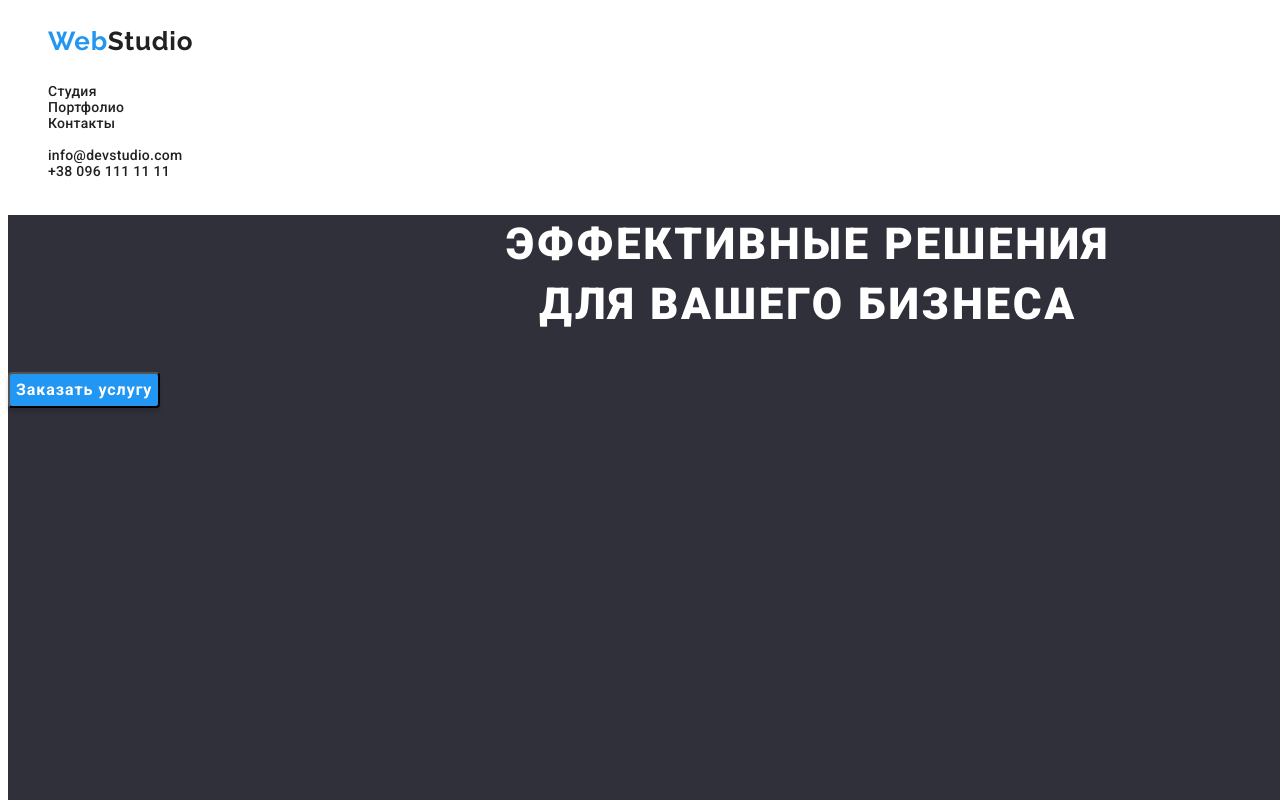
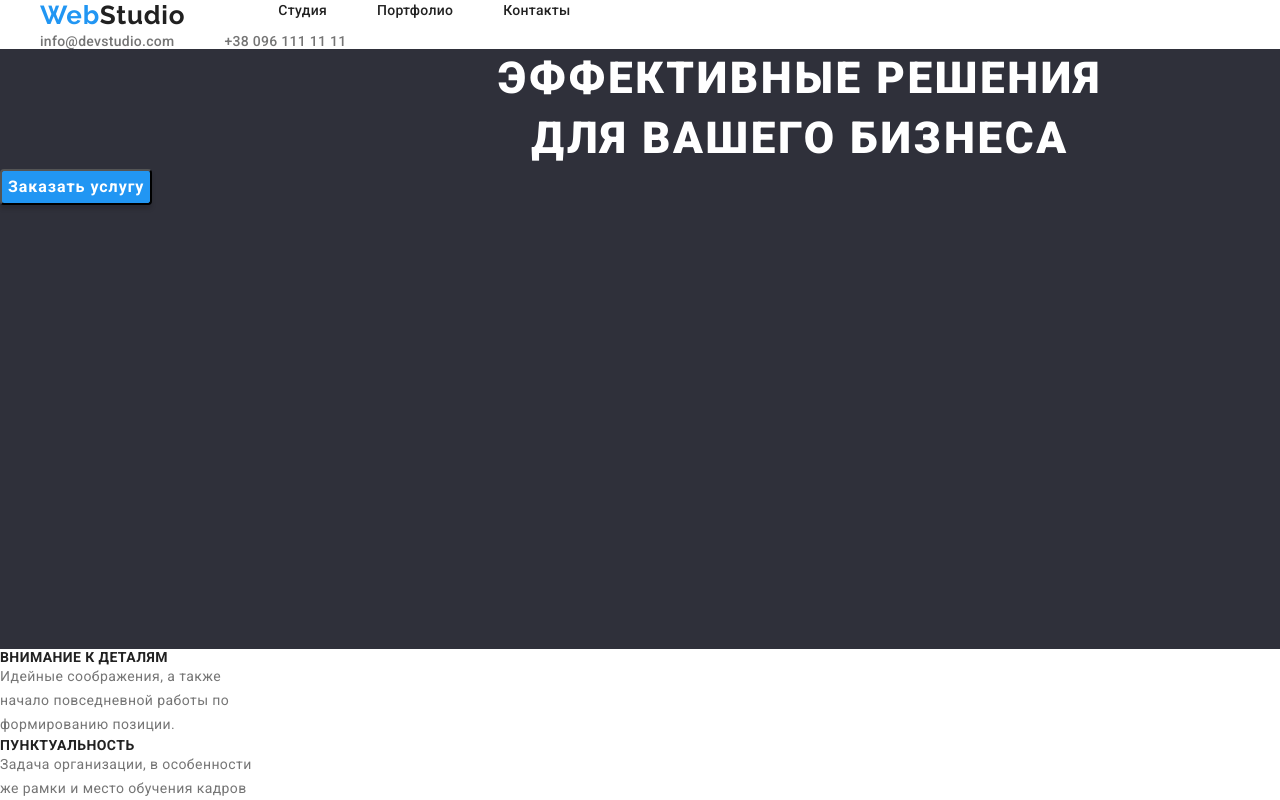
Before and after one commit to Anastasia6588/goit-markup-hw3, a plain HTML site: page index.html in a window 1280 px wide. Shown: the top 800 px of the page. Drawn offline with nearby package versions, Linux system fonts and the light colour scheme.

Commit message:
commit-1

```diff
--- a/css/styles.css
+++ b/css/styles.css
@@ -5,8 +5,24 @@
 	--light-text-color: #ffffff;
 }
 
-ul {
+h1,
+h2,
+h3,
+h4,
+h5,
+h6 {
+	margin: 0;
+}
+
+ul,
+ol {
 	text-decoration: none;
+	margin: 0;
+	padding: 0;
+}
+
+p {
+	margin: 0;
 }
 
 a {
@@ -14,16 +30,37 @@ a {
 	color: var(--main-text-color);
 }
 
+img {
+	display: block;
+}
+
+.header {
+	display: flex;
+	align-items: center;
+}
+
+.navigation-container {
+	width: 1200px;
+	margin: 0 auto;
+}
+
+.navigetion {
+	display: flex;
+	align-items: center;
+}
+
 .header-navigation {
 	list-style-type: none;
+	display: flex;
 }
 
-.logo {
+.logo-header {
 	font-family: Raleway;
 	font-weight: bold;
 	font-size: 26px;
 	line-height: 1.192;
 	letter-spacing: 0.03em;
+	margin-right: 93px;
 }
 
 .header-web-color {
@@ -39,13 +76,23 @@ a {
 	letter-spacing: 0.02em;
 }
 
+.site-nav-item:not(:last-child) {
+	margin-right: 50px;
+}
+
 .site-nav:hover,
 :focus {
 	color: var(--hover-color);
 }
 
 .contacts-list {
+	display: flex;
 	list-style-type: none;
+	margin-left: auto;
+}
+
+.contacts-list-item:not(:first-child) {
+	margin-left: 50px;
 }
 
 .contacts {
@@ -55,6 +102,11 @@ a {
 	font-size: 14px;
 	line-height: 1.142;
 	letter-spacing: 0.02em;
+}
+
+.contacts:hover,
+:focus {
+	color: var(--hover-color);
 }
 
 .hero {
--- a/index.html
+++ b/index.html
@@ -4,29 +4,32 @@
     <meta charset="UTF-8">
     <meta name="viewport" content="width=device-width, initial-scale=1.0">
     <title>WebStudio</title>
-    <link rel="stylesheet" href="css/styles.css" />
+    <link rel="stylesheet" href="css/styles.css">
+    <link rel="stylesheet" href="https://cdnjs.cloudflare.com/ajax/libs/modern-normalize/1.0.0/modern-normalize.min.css">
     <link rel="preconnect" href="https://fonts.gstatic.com">
     <link href="https://fonts.googleapis.com/css2?family=Raleway:wght@700&family=Roboto:wght@400;500;700;900&display=swap" rel="stylesheet">
 </head>
 
 <body>
-    <header>
-        <nav>
+    <header class="header">
+        <div class="navigation-container">
+        <nav class="navigetion">
             <ul class="header-navigation">
                 <li>
                     <a href="/" aria-label="логтип сайта">
-                    <p class="logo"><span class="web-color">Web</span><span class="header-web-color">Studio</span></p>
+                    <p class="logo-header"><span class="web-color">Web</span><span class="header-web-color">Studio</span></p>
                     </a>
                 </li>
-                <li class="site-nav"><a href="/index.html">Студия</a></li>
-                <li class="site-nav"><a href="portfolio.html">Портфолио</a></li>
-                <li class="site-nav"><a href="#">Контакты</a></li>
+                <li class="site-nav-item"><a href="./index.html" class="site-nav">Студия</a></li>
+                <li class="site-nav-item"><a href="./portfolio.html" class="site-nav">Портфолио</a></li>
+                <li class="site-nav-item"><a href="#" class="site-nav">Контакты</a></li>
             </ul>
         </nav>
         <ul class="contacts-list">
-            <li class="contacts"><a href="mailto:info@devstudio.com">info@devstudio.com</a></li>
-            <li class="contacts"><a href="tel:+380961111111">+38 096 111 11 11</a></li>
+            <li class="contacts-list-item"><a href="mailto:info@devstudio.com" class="contacts">info@devstudio.com</a></li>
+            <li class="contacts-list-item"><a href="tel:+380961111111" class="contacts">+38 096 111 11 11</a></li>
         </ul>
+        </div>
     </header>
 
     <main>
```
Also changed, not shown: portfolio.html (+13 -13 lines).
